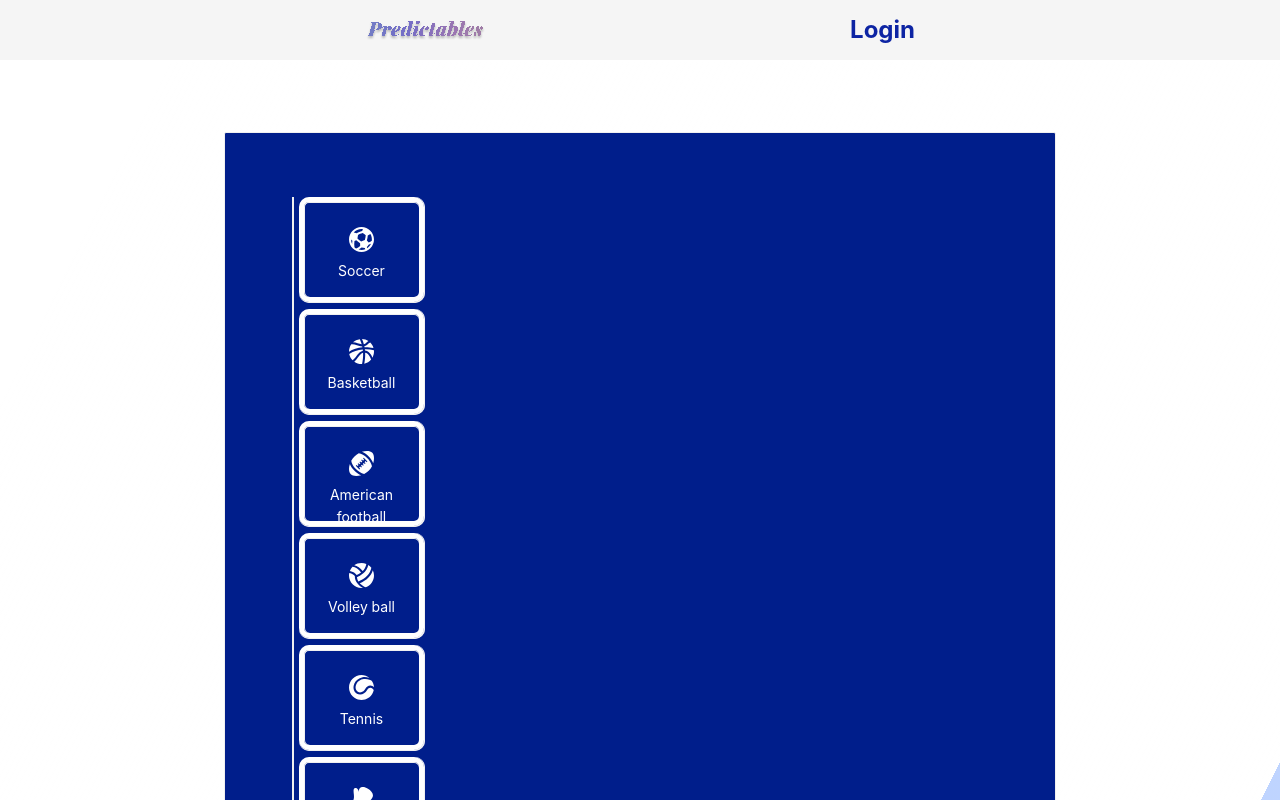
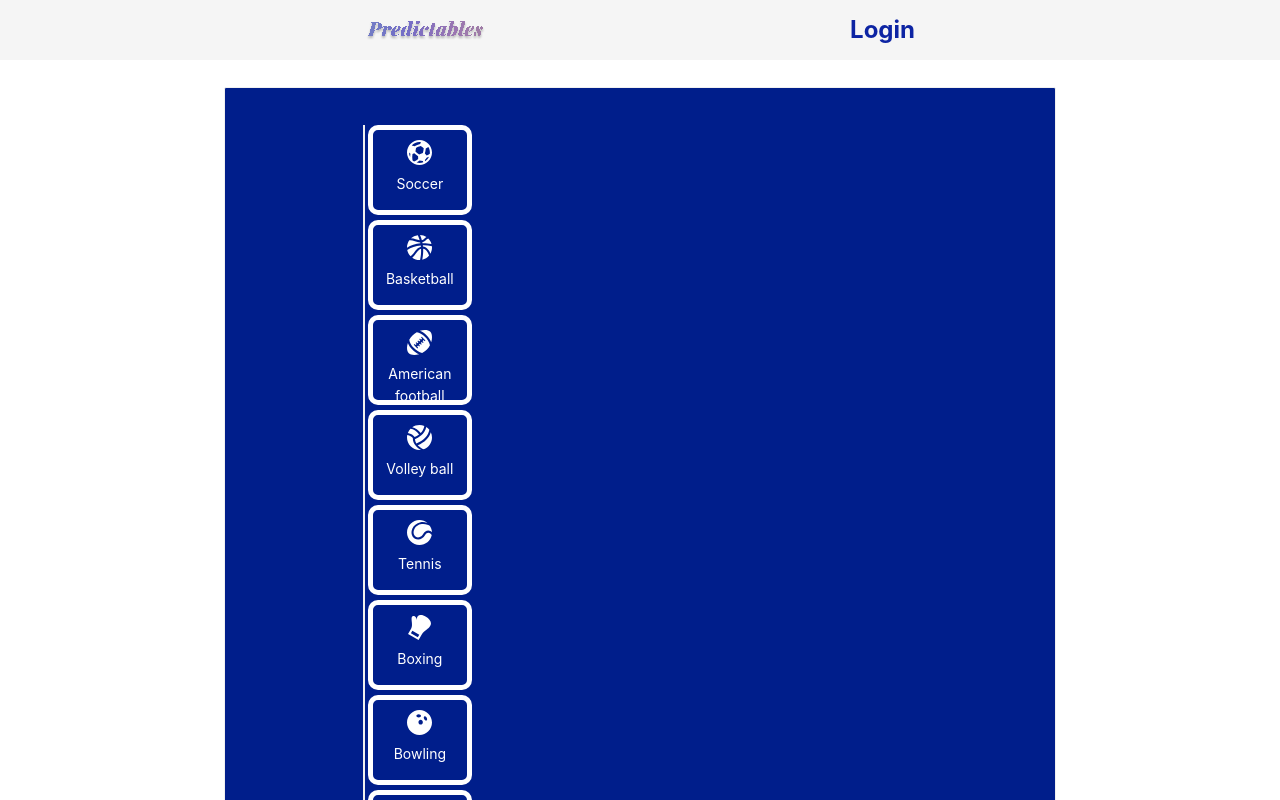
Before and after one commit to Tech-sis/2409-predictions, a React (Create React App) app: page /sports in a window 1280 px wide. Built offline with nearby package versions, Linux system fonts and the light colour scheme; no server answers.

Commit message:
Fixed styling of sports page

```diff
--- a/src/index.css
+++ b/src/index.css
@@ -58,11 +58,32 @@
     line-height: 27px;
     color: #909090;
 }
+.ant-card-grid {
+   box-shadow: none;
+}
+ .ant-anchor-wrapper {
+     padding-left: 25px;
+ }
 
 
-@media screen and (min-width: 1270px) {
+@media screen and (min-width: 640px) {
+  .ant-anchor-wrapper {
+    padding-left: 45px;
+}
+}
+
+@media screen and (min-width: 940px) {
+    .ant-anchor-wrapper {
+        padding-left: 70px;
+    }
+}
+
+@media screen and (min-width: 1200px) {
     .ant-anchor-link {
         font-size: 14px;
+    }
+    .ant-anchor-wrapper {
+        padding-left: 100px;
     }
 
 }
@@ -84,4 +105,7 @@
     .ant-input-affix-wrapper {
         height: 50px;
     }
+     .ant-anchor-wrapper {
+         padding-left: 35px;
+     }
 }
--- a/src/styles/sports.module.css
+++ b/src/styles/sports.module.css
@@ -1,15 +1,10 @@
-/* body{
-    background: linear-gradient(116.37deg, #0B1434 5.77%, rgba(44, 179, 255, 0.455208) 53.66%, rgba(11, 23, 35, 0.37) 101.95%);
-} */
 .container{
     position: fixed;
     top: 62px;
     width: 100%;
     height: 100%;
-    background: linear-gradient(116.4deg, #FFFFFF 10.12%, rgba(198, 198, 198, 0) 97.04%, rgba(180, 205, 255, 0.86) 97.04%);
-     /* background-repeat: no-repeat;
-     background-size: cover; */
-     overflow-y: scroll;
+    /* background: linear-gradient(116.4deg, #FFFFFF 10.12%, rgba(198, 198, 198, 0) 97.04%, rgba(180, 205, 255, 0.86) 97.04%); */
+    overflow-y: scroll;
 }
 
 
@@ -21,7 +16,7 @@
 
 @media screen and (max-width: 639px) {
     .card {
-       margin: 70px 40px !important;
+       margin: 35px 40px !important;
        padding: 0 !important;
     }
     .cardGrid{
@@ -39,27 +34,43 @@
 @media screen and (min-width: 640px) {
    .card{
        width: 75% !important;
-       margin: 50px auto !important;
+       margin: 15px auto !important;
+       padding: 0 !important;
    }
    .cardGrid{
-       width: 22% !important;
-       height: 90px !important;
+       width: 17% !important;
+       height: 83px !important;
        padding: 10px !important;
-       font-size: 10px !important;
+       font-size: 7px !important;
        color: white !important;
    }
+}
+
+@media screen and (min-width:940px) {
+    .cardGrid{
+        font-size: 12px !important;
+    }
 }
 
 @media screen and (min-width: 1200px) {
     .card{
       width: 65% !important;
-      margin: 70px auto !important;
+      margin: 25px auto !important;
       /* height: 83%; */
     }
     .cardGrid{
-        width: 18% !important;
-       margin: 7px 5px !important;
-       height: 105px !important;
-       padding: 20px !important;
+        width: 16% !important;
+       margin: 5px 3px !important;
+       height: 90px !important;
+       padding: 5px !important;
     }
 }
+
+@media screen and (min-width:1370px) {
+    .cardGrid {
+        width: 18% !important;
+        margin: 5px !important;
+        height: 115px !important;
+        padding: 20px !important;
+    }
+}
```
